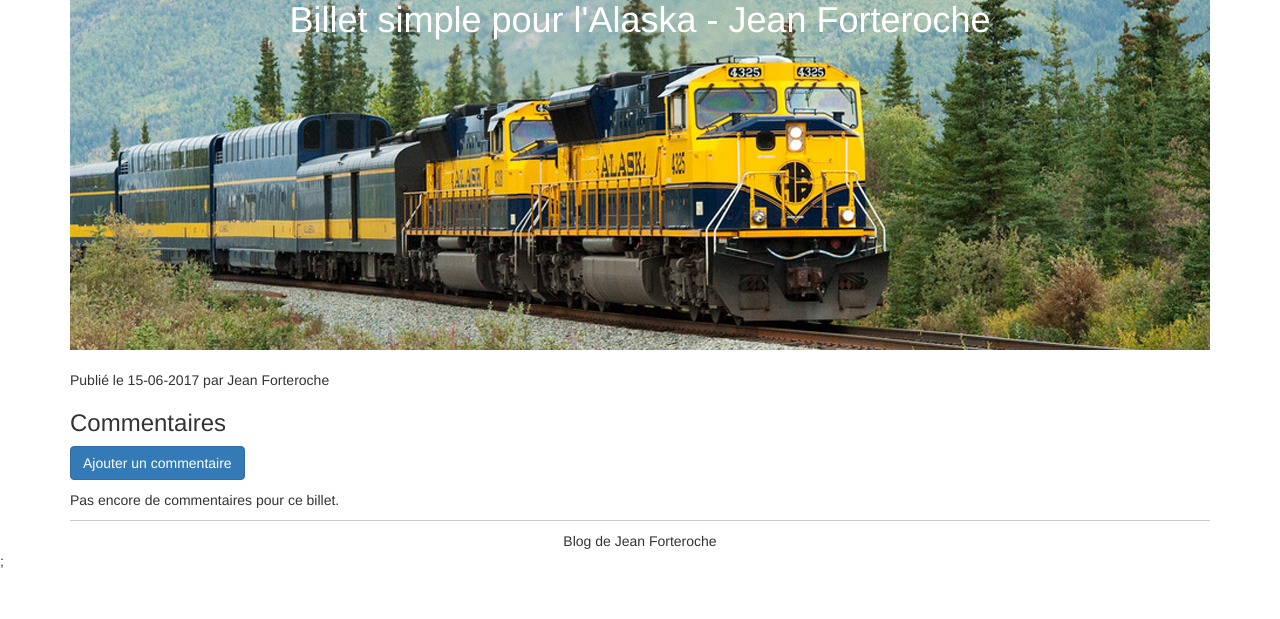
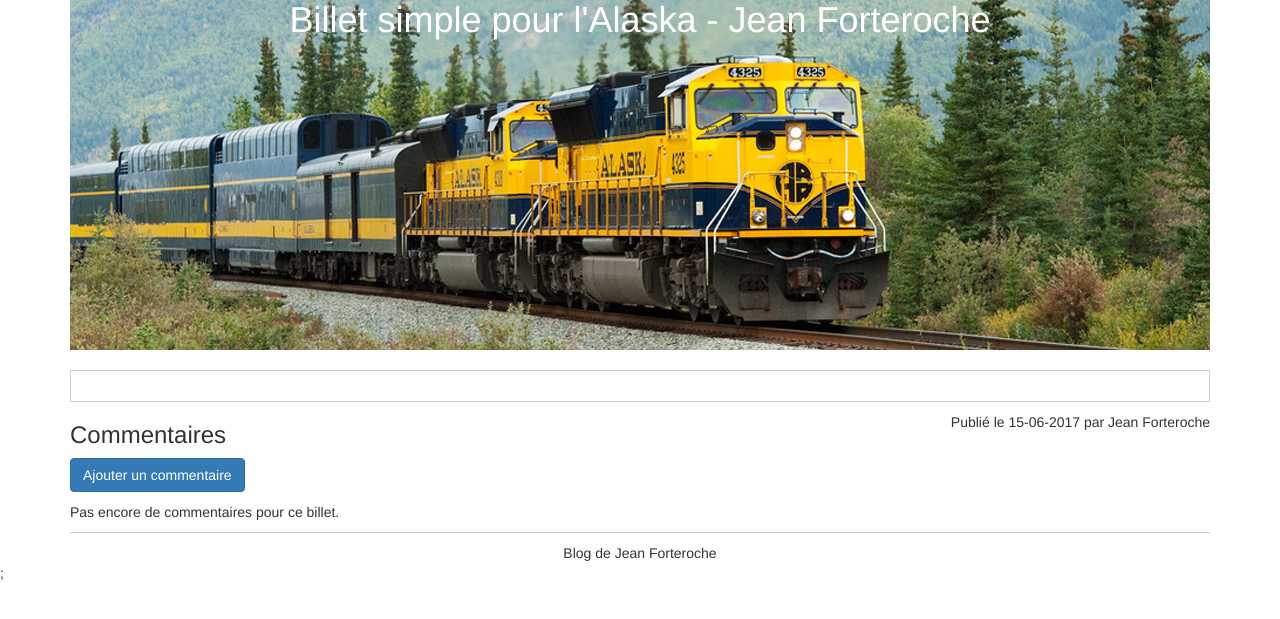
Before and after one commit to FredericAlves/Blog, a PHP site: template views/article.html.twig in a window 1280 px wide. Shown: the part 70-689 px from the top of the page. Run offline with PHP 8.4, Linux system fonts and the light colour scheme; the template is opened without the code that fills it, so the values that code supplies are empty; some libraries are stand-ins or nearby versions.

Commit message:
liseré article + decalage droite signature

```diff
--- a/views/article.html.twig
+++ b/views/article.html.twig
@@ -5,10 +5,12 @@
 {% block content %}
     <p>
     <h2>{{ article.title }}</h2>
+    <div class="article">
     <p>{{ article.content | raw }}</p>
+    </div>
     <p></p>
-    <p>Publié le {{ article.date|date('d-m-Y')}} par Jean Forteroche</p>
-
+    <p class="pull-right">Publié le {{ article.date|date('d-m-Y')}} par Jean Forteroche</p>
+    <p></p>
     <h3>Commentaires</h3>
 
     <button type="button" class="btn btn-primary" onclick="toggle_div(this,'id_du_div','Ajouter un commentaire','Annuler');">Ajouter un commentaire</button>
--- a/web/css/style.css
+++ b/web/css/style.css
@@ -2,8 +2,14 @@
     padding-top: 50px;
 }
 
+.article {
+    border: 1px solid #ccc;
+    padding: 10px;
+}
+
 .footer {
     border-top: 1px solid #ccc;
+
     padding-top: 10px;
     text-align: center;
 }
```
